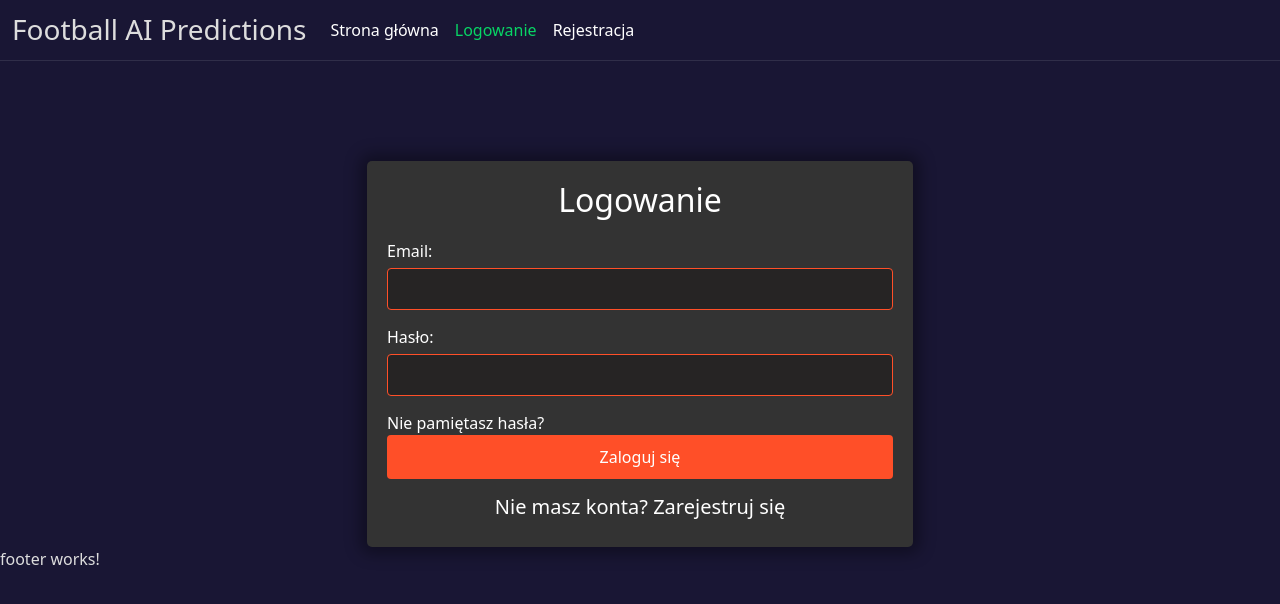
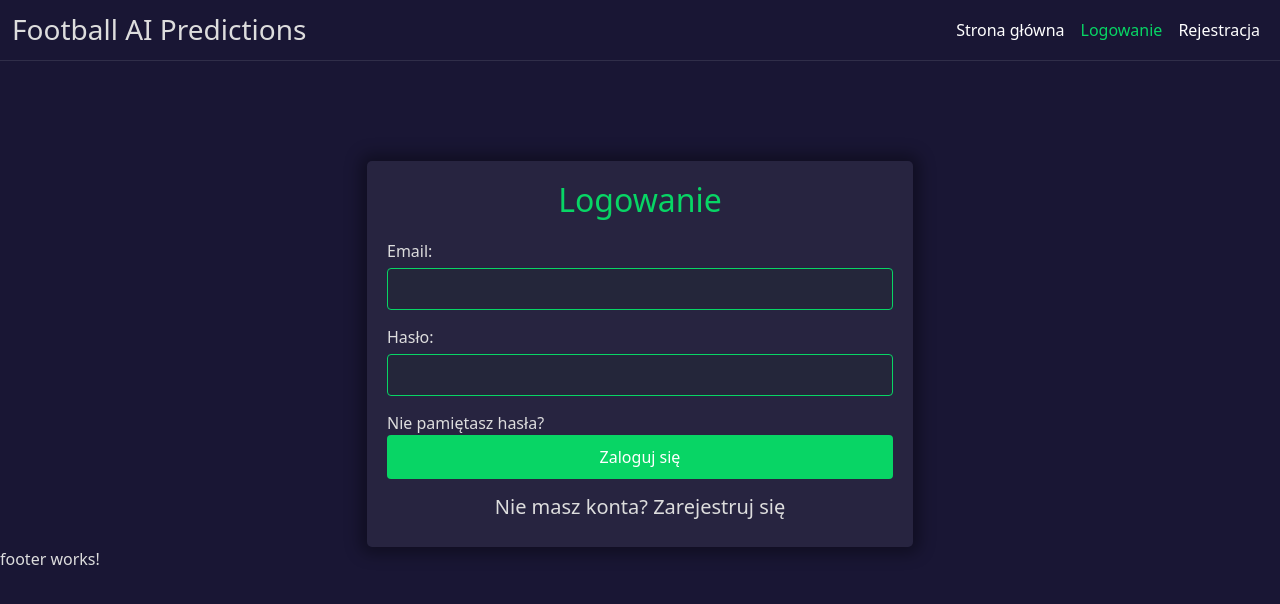
Before and after one commit to kacperrymkiewicz/AI-Football-Predictions, an Angular app in the folder AI.Football.Predictions.Client/: page /auth/login in a window 1280 px wide. Shown: the top 604 px of the page. Built offline with nearby package versions, Linux system fonts and the light colour scheme.

Commit message:
Add login form styling

```diff
--- a/AI.Football.Predictions.Client/src/app/features/auth/login/login.component.scss
+++ b/AI.Football.Predictions.Client/src/app/features/auth/login/login.component.scss
@@ -1,10 +1,11 @@
+@import 'variables';
+
 .login-container {
   margin-top: 100px;
   padding: 20px;
   border-radius: 5px;
   box-shadow: 0 0 15px 7px rgba(0, 0, 0, 0.35);
-  color: white;
-  background-color: #333;
+  background-color: $primary-dark-color;
 }
 
 a {
@@ -17,6 +18,7 @@ a:hover{
 h2 {
   text-align: center;
   margin-bottom: 20px;
+  color: $primary-color;
 }
 h3 {
   text-align: center;
@@ -45,16 +47,16 @@ input[type="password"] {
   width: 100%;
   padding: 8px;
   box-sizing: border-box;
-  border: 1px solid #ff4f28;
+  border: 1px solid $primary-color;
   border-radius: 4px;
   color: white;
-  background-color: #262424;
+  background-color: $secondary-dark-color;
 }
 
 button {
   width: 100%;
   padding: 10px;
-  background-color: #ff4f28;
+  background-color: $primary-color;
   border: none;
   border-radius: 4px;
   color: #fff;
@@ -63,15 +65,15 @@ button {
 }
 
 button:hover {
-  background-color: #db2902;
+  background-color: $primary-color-hover;
 }
 
 .btn:active, .btn:disabled {
-  background-color: #ff4f28;
+  background-color: $primary-color;
 }
 
 .form-control:focus {
-  box-shadow: 0 0 0 .25rem rgb(255 79 40 / 25%);
+  box-shadow: 0 0 0 0.25rem rgba(8, 213, 101, 0.25);
 }
 
 input:-webkit-autofill,
--- a/AI.Football.Predictions.Client/src/app/features/auth/login/login.component.ts
+++ b/AI.Football.Predictions.Client/src/app/features/auth/login/login.component.ts
@@ -5,6 +5,7 @@ import { BrowserStorageService } from '../../../core/services/browser-storage.se
 import { UserLoginDto } from '../../../core/api-client/api-client';
 import { Router } from '@angular/router';
 import { finalize } from 'rxjs';
+import { ToastrService } from 'ngx-toastr';
 
 @Component({
   selector: 'app-login',
@@ -15,6 +16,7 @@ import { finalize } from 'rxjs';
 })
 export class LoginComponent {
   private authService: AuthService = inject(AuthService);
+  private toastr: ToastrService = inject(ToastrService);
   private router: Router = inject(Router);
 
   error = signal<string | undefined>(undefined);
@@ -48,6 +50,7 @@ export class LoginComponent {
         }
       },
       complete: () => {
+        this.toastr.success('Zalogowano pomyślnie!');
         this.router.navigate(['/']);
       },
     })
--- a/AI.Football.Predictions.Client/src/app/shared/layout/header/header.component.html
+++ b/AI.Football.Predictions.Client/src/app/shared/layout/header/header.component.html
@@ -11,7 +11,7 @@
         <span class="navbar-toggler-icon"></span>
       </button>
       <div class="collapse navbar-collapse" id="navbarText">
-        <ul class="navbar-nav me-auto">
+        <ul class="navbar-nav ms-auto">
           <li class="nav-item">
             <button class="nav-link" routerLink="/" routerLinkActive="active" [routerLinkActiveOptions]="{exact: true}">Strona główna</button>
           </li>
```
